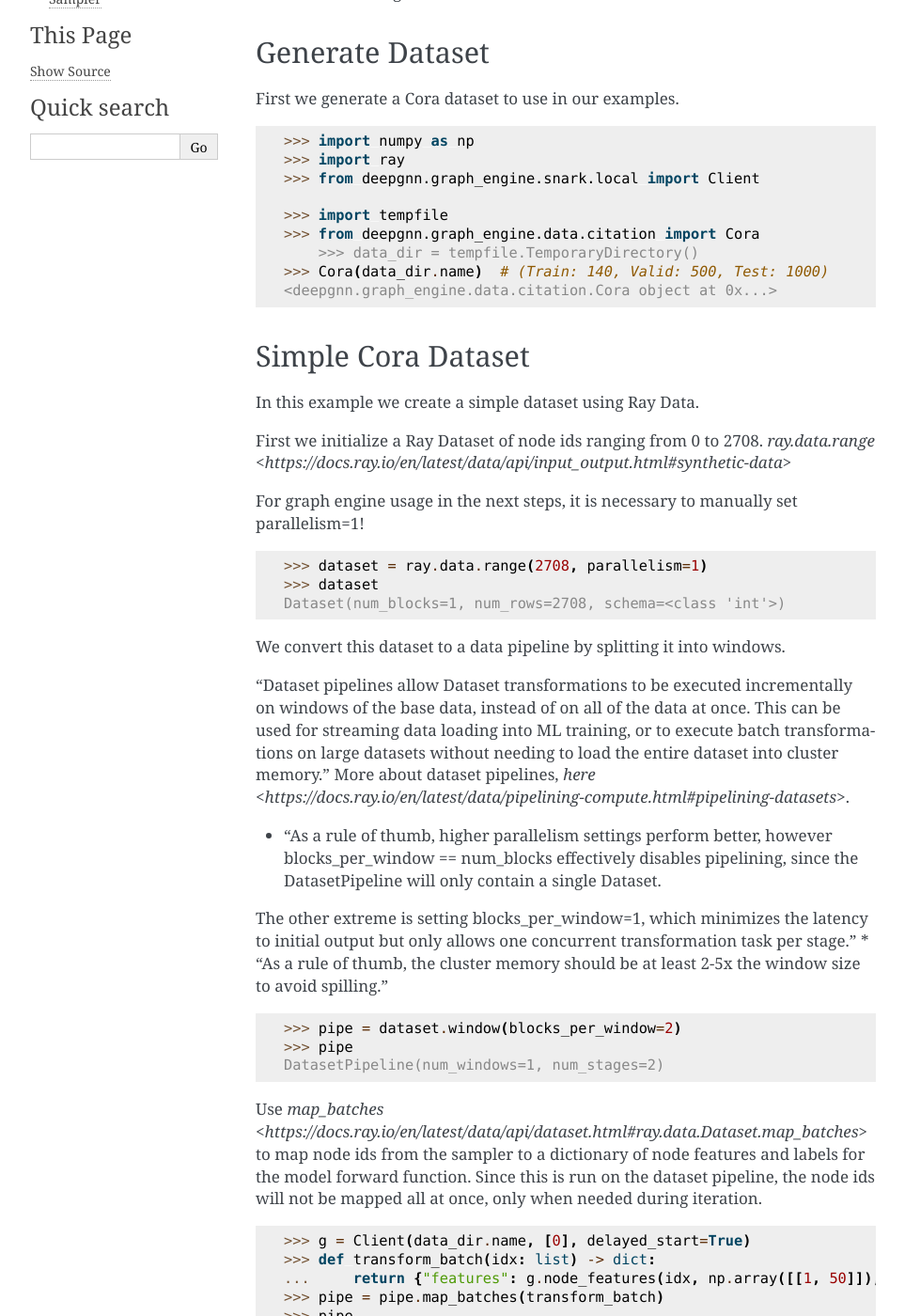
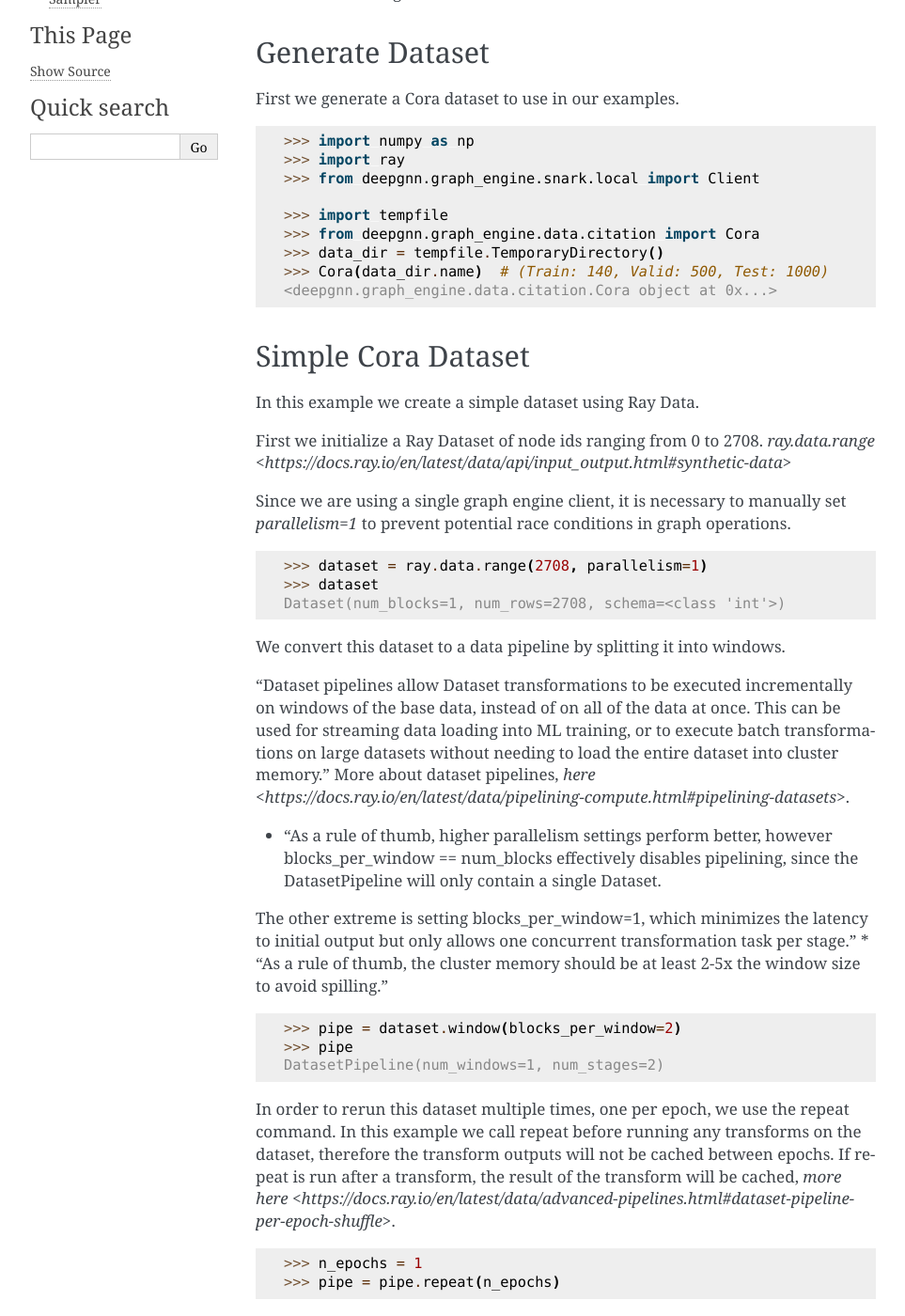
Before and after one commit to microsoft/DeepGNN, a Sphinx documentation site: the page built from docs/graph_engine/dataset.rst, in a window 1280 px wide and 1400 px high, scrolled down 274 px. Shown: the whole window at 94% size, without its empty margins (148-1111 px from the left). Built offline with Sphinx 7.4.7, drawn with Linux system fonts in a browser that asks for light colours; some of the changed text lies outside the part shown.

Commit message:
Update.'

```diff
--- a/docs/graph_engine/dataset.rst
+++ b/docs/graph_engine/dataset.rst
@@ -20,20 +20,20 @@ First we generate a Cora dataset to use in our examples.
 
     >>> import tempfile
     >>> from deepgnn.graph_engine.data.citation import Cora
-	>>> data_dir = tempfile.TemporaryDirectory()
+    >>> data_dir = tempfile.TemporaryDirectory()
     >>> Cora(data_dir.name)  # (Train: 140, Valid: 500, Test: 1000)
     <deepgnn.graph_engine.data.citation.Cora object at 0x...>
 
 Simple Cora Dataset
-================
+===================
 
 In this example we create a simple dataset using Ray Data.
 
 First we initialize a Ray Dataset of node ids ranging from 0 to 2708.
 `ray.data.range <https://docs.ray.io/en/latest/data/api/input_output.html#synthetic-data>`
 
-For graph engine usage in the next steps, it is necessary to manually set parallelism=1!
-
+Since we are using a single graph engine client, it is necessary to manually set `parallelism=1` to prevent
+potential race conditions in graph operations.
 
 .. code-block:: python
 
@@ -58,6 +58,15 @@ The other extreme is setting blocks_per_window=1, which minimizes the latency to
     >>> pipe = dataset.window(blocks_per_window=2)
     >>> pipe
     DatasetPipeline(num_windows=1, num_stages=2)
+
+In order to rerun this dataset multiple times, one per epoch, we use the repeat command.
+In this example we call repeat before running any transforms on the dataset, therefore the transform outputs will not be cached between epochs.
+If repeat is run after a transform, the result of the transform will be cached, `more here <https://docs.ray.io/en/latest/data/advanced-pipelines.html#dataset-pipeline-per-epoch-shuffle>`.
+
+.. code-block:: python
+
+    >>> n_epochs = 1
+    >>> pipe = pipe.repeat(n_epochs)
 
 Use `map_batches <https://docs.ray.io/en/latest/data/api/dataset.html#ray.data.Dataset.map_batches>`
 to map node ids from the sampler to a dictionary of node features and labels for the model forward function.
--- a/docs/torch/node_class.rst
+++ b/docs/torch/node_class.rst
@@ -211,7 +211,7 @@ Then we define a standard torch training loop using the ray dataset, with no cha
     ...
     ...     # Ray Dataset
     ...     dataset = ray.data.range(2708, parallelism=1)  # -> Dataset(num_blocks=1, num_rows=140, schema=<class 'int'>)
-    ...     pipe = dataset.window(blocks_per_window=10)  # -> DatasetPipeline(num_windows=1, num_stages=1)
+    ...     pipe = dataset.window(blocks_per_window=10).repeat(1)  # -> DatasetPipeline(num_windows=1, num_stages=1)
     ...     g = Client("/tmp/cora", [0], delayed_start=True)
     ...     q = GATQuery()
     ...     def transform_batch(batch: list) -> dict:
```
Also changed, not shown: other parts of docs/graph_engine/dataset.rst (+1 -2 lines), other parts of docs/torch/node_class.rst (+1 -1 lines), 1 other file.
